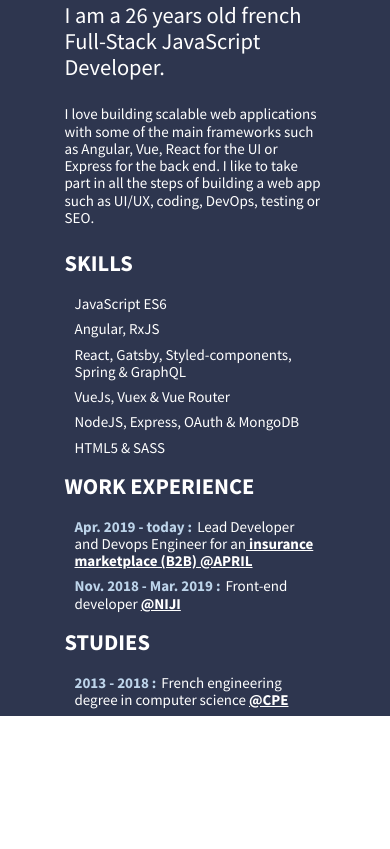
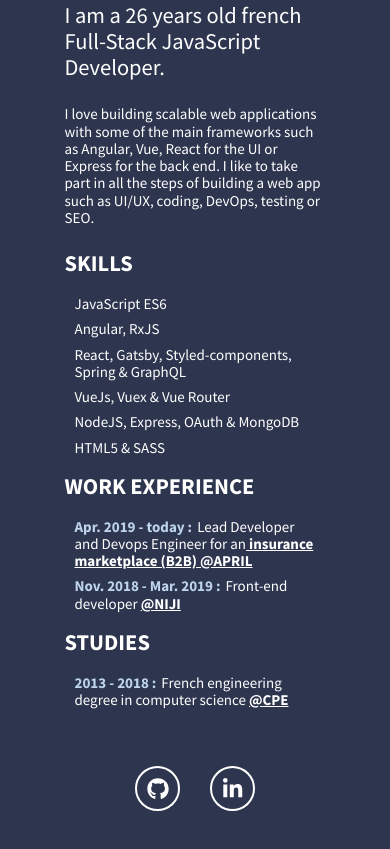
Before and after one commit to etiennebn/portfolio-gatsby, a Gatsby site: page / in a window 390 px wide. Shown: the part 973-1822 px from the top of the page. Before the commit the page ends 1689 px from the top, so only its background shows below. Built offline with nearby package versions, Linux system fonts and the light colour scheme; Gatsby itself is replaced by a stand-in of ours.

Commit message:
:iphone: Adapt responsive mobile about section

```diff
--- a/gatsby-config.js
+++ b/gatsby-config.js
@@ -4,6 +4,10 @@ module.exports = {
     description: `Personal website as a showcase of what I can do.`,
     author: `@etiennebn`,
     siteUrl: "https://www.ebourgoin.com",
+    social: {
+      github: "etiennebn",
+      linkedin: "etienne-bourgoin",
+    },
   },
   plugins: [
     `gatsby-plugin-react-helmet`,
@@ -69,6 +73,12 @@ module.exports = {
         policy: [{ userAgent: "*", allow: "/" }],
       },
     },
+    {
+      resolve: `gatsby-plugin-sitemap`,
+      options: {
+        sitemapSize: 5000,
+      },
+    },
     // this (optional) plugin enables Progressive Web App + Offline functionality
     // To learn more, visit: https://gatsby.dev/offline
     // `gatsby-plugin-offline`,
--- a/package.json
+++ b/package.json
@@ -5,6 +5,10 @@
   "version": "0.1.0",
   "author": "Kyle Mathews <mathews.kyle@gmail.com>",
   "dependencies": {
+    "@fortawesome/fontawesome-svg-core": "^1.2.26",
+    "@fortawesome/free-brands-svg-icons": "^5.12.0",
+    "@fortawesome/free-solid-svg-icons": "^5.12.0",
+    "@fortawesome/react-fontawesome": "^0.1.8",
     "gatsby": "^2.18.12",
     "gatsby-background-image": "^0.9.12",
     "gatsby-image": "^2.2.34",
@@ -15,6 +19,7 @@
     "gatsby-plugin-react-helmet": "^3.1.16",
     "gatsby-plugin-robots-txt": "^1.5.0",
     "gatsby-plugin-sharp": "^2.3.5",
+    "gatsby-plugin-sitemap": "^2.2.24",
     "gatsby-plugin-styled-components": "^3.1.16",
     "gatsby-source-filesystem": "^2.1.40",
     "gatsby-transformer-sharp": "^2.3.7",
--- a/src/section/about.js
+++ b/src/section/about.js
@@ -1,16 +1,53 @@
 import React from "react"
 import styled from "styled-components"
 import StyledInitialsLogo from "../components/styledInitialsLogo"
+import { useStaticQuery, graphql } from "gatsby"
+import { FontAwesomeIcon } from "@fortawesome/react-fontawesome"
+import {
+  faGithub,
+  faLinkedinIn,
+} from "@fortawesome/free-brands-svg-icons"
 
 const AboutWrapper = styled.div`
   display: flex;
   flex-direction: column;
   align-items: center;
-  justify-content: center;
+  justify-content: space-between;
   position: relative;
   min-height: 100vh;
   background-color: var(--primary);
-  padding: 5rem 5rem 0 5rem;
+  padding: 5rem;
+  padding-top: 20rem;
+  @media ${props => props.theme.mediaQueries.medium} {
+    padding-top: 5rem;
+  }
+`
+
+const SocialLinksContainer = styled.div`
+  display: flex;
+  justify-content: center;
+  align-items: center;
+  padding-top: 5rem;
+`
+
+const SocialLink = styled.a`
+  text-decoration: none;
+  border-radius: 50%;
+  width: 4.5rem;
+  height: 4.5rem;
+  cursor: pointer;
+  display: flex;
+  align-items: center;
+  justify-content: center;
+  border: 2px solid var(--white);
+  margin: 0 1.5rem;
+  transition: all 0.2s ease-out;
+`
+
+const SocialIcon = styled(FontAwesomeIcon)`
+  color: var(--white);
+  font-size: 2.2rem;
+  transition: color 0.2s ease-out;
 `
 
 const Content = styled.div`
@@ -30,7 +67,7 @@ const Content = styled.div`
     }
   }
   width: 50%;
-  @media ${props => props.theme.mediaQueries.small} {
+  @media ${props => props.theme.mediaQueries.medium} {
     width: 90%;
   }
 `
@@ -44,7 +81,7 @@ const SkillsContainer = styled.div`
   display: flex;
   flex-direction: column;
   width: 30%;
-  @media ${props => props.theme.mediaQueries.small} {
+  @media ${props => props.theme.mediaQueries.medium} {
     width: 100%;
   }
   h2 {
@@ -65,7 +102,7 @@ const ExperienceContainer = styled.div`
   display: flex;
   flex-direction: column;
   width: 70%;
-  @media ${props => props.theme.mediaQueries.small} {
+  @media ${props => props.theme.mediaQueries.medium} {
     width: 100%;
   }
   h2 {
@@ -106,6 +143,18 @@ const AboutSection = () => {
     }
     return <> {age} </>
   }
+  const { site } = useStaticQuery(graphql`
+    query {
+      site {
+        siteMetadata {
+          social {
+            github
+            linkedin
+          }
+        }
+      }
+    }
+  `)
   return (
     <AboutWrapper name="about" id="about">
       <StyledInitialsLogo
@@ -199,6 +248,24 @@ const AboutSection = () => {
           </ExperienceContainer>
         </CuriculumVitae>
       </Content>
+      <SocialLinksContainer>
+        <SocialLink
+          rel="noreferrer"
+          target="_blank"
+          aria-label="Github"
+          href={`https://github.com/${site.siteMetadata.social.github}`}
+        >
+          <SocialIcon icon={faGithub} />
+        </SocialLink>
+        <SocialLink
+          rel="noreferrer"
+          target="_blank"
+          aria-label="LinkedIn"
+          href={`https://www.linkedin.com/in/${site.siteMetadata.social.linkedin}`}
+        >
+          <SocialIcon icon={faLinkedinIn} />
+        </SocialLink>
+      </SocialLinksContainer>
     </AboutWrapper>
   )
 }
--- a/src/section/home.js
+++ b/src/section/home.js
@@ -25,7 +25,7 @@ const NameHeading = styled.div`
     flex-grow: 1;
     background-color: var(--primary);
     margin-bottom: 1rem;
-    @media ${props => props.theme.mediaQueries.small} {
+    @media ${props => props.theme.mediaQueries.medium} {
       display: none;
     }
   }
@@ -47,6 +47,9 @@ const Heading = styled.h1`
 const SlimArrowDown = styled.button`
   position: absolute;
   bottom: 10px;
+  @media ${props => props.theme.mediaQueries.small} {
+    bottom: 5rem;
+  }
   left: calc(50% - 25px);
   width: 50px;
   background: none;
```
Also changed, not shown: 1 other file.
